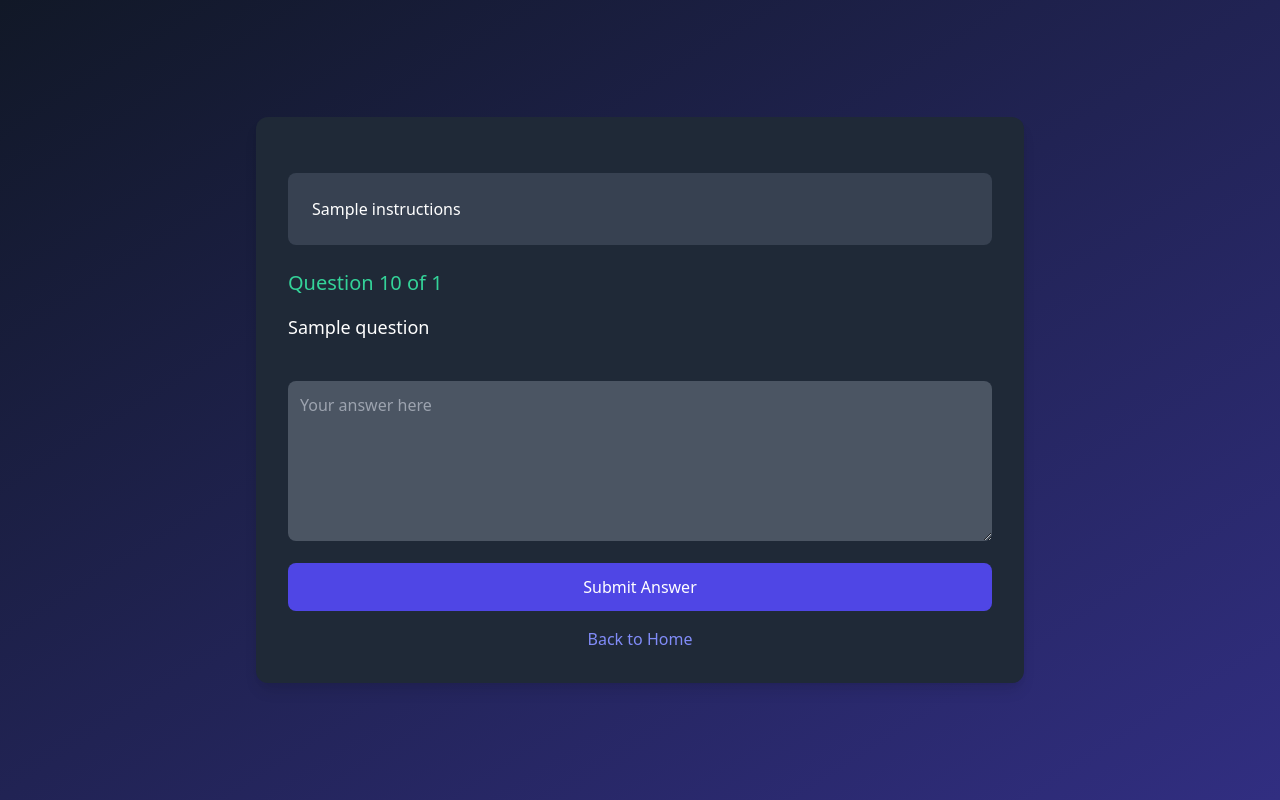
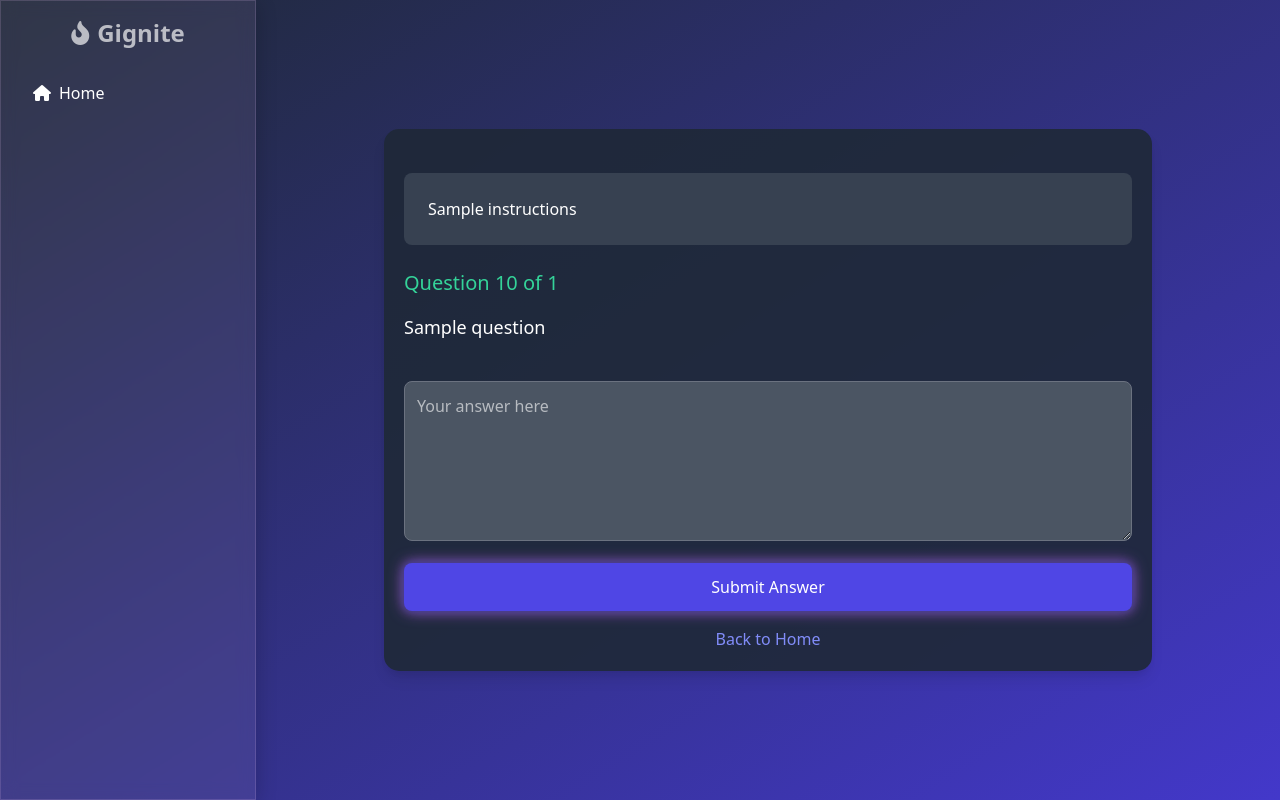
Before and after one commit to Santhosraj/Gignite, a FastAPI app: template templates/questions.html in a window 1280 px wide. Run offline with FastAPI, Linux system fonts and the light colour scheme; the template is opened without the code that fills it: most values are stand-ins (such as "Sample title", 1, 10 or a date in 2020); some libraries are stand-ins or nearby versions.

Commit message:
UI Update questions.html

```diff
--- a/templates/questions.html
+++ b/templates/questions.html
@@ -1,19 +1,87 @@
 <!DOCTYPE html>
 <html lang="en">
+
 <head>
     <meta charset="UTF-8">
     <meta name="viewport" content="width=device-width, initial-scale=1.0">
     <title>Questions - Gignite</title>
     <link href="https://cdn.jsdelivr.net/npm/tailwindcss@2.2.19/dist/tailwind.min.css" rel="stylesheet">
-    <link rel="stylesheet" href="/static/styles.css">
+    <link rel="stylesheet" href="https://cdnjs.cloudflare.com/ajax/libs/font-awesome/6.0.0-beta3/css/all.min.css">
+    <style>
+        /* Gradient Background */
+        .bg-gradient-to-br {
+            background: linear-gradient(to bottom right, #1F2937, #4338CA);
+        }
+
+        /* Glassmorphism Effect */
+        .glass {
+            background: rgba(200, 172, 214, 0.1);
+            /* #C8ACD6 with opacity */
+            backdrop-filter: blur(8px);
+            border: 1px solid rgba(200, 172, 214, 0.2);
+            box-shadow: 0 4px 20px rgba(0, 0, 0, 0.2);
+        }
+
+        /* Card Styling */
+        .card {
+            background: rgba(31, 41, 55, 0.9);
+            /* Slightly opaque gray-800 */
+            border-radius: 15px;
+            padding: 20px;
+        }
+
+        /* Card Hover Effect */
+        .card-hover:hover {
+            transform: translateY(-5px) scale(1.02);
+            box-shadow: 0 8px 20px rgba(0, 0, 0, 0.3);
+        }
+
+        /* Neon Glow */
+        .neon-glow {
+            box-shadow: 0 0 5px #433D8B, 0 0 10px #433D8B, 0 0 15px #aa5ed0;
+        }
+
+        /* Textarea Styling */
+        textarea {
+            background-color: #4B5563;
+            /* Medium grey */
+            color: #FFFFFF;
+            /* White text */
+            border: 1px solid #6B7280;
+            /* Lighter grey border */
+        }
+
+        textarea::placeholder {
+            color: rgba(255, 255, 255, 0.6);
+        }
+    </style>
 </head>
-<body class="bg-gradient-to-br from-gray-900 to-indigo-900 text-white min-h-screen flex items-center justify-center">
-    <div class="bg-gray-800 rounded-xl p-8 shadow-lg max-w-3xl w-full">
+
+<body class="bg-gradient-to-br text-white min-h-screen flex">
+    <!-- Sidebar -->
+    <div
+        class="fixed h-full bg-[#17153B] w-64 p-4 transition-transform transform -translate-x-full md:translate-x-0 glass">
+        <h2 class="text-2xl font-bold text-[#C8ACD6] mb-6 text-center animate-pulse">
+            <i class="fas fa-fire-alt mr-2"></i>Gignite
+        </h2>
+        <nav>
+            <a href="/"
+                class="block py-2 px-4 text-[#C8ACD6] hover:bg-[#2E236C] hover:text-white rounded transition-all duration-300">
+                <i class="fas fa-home mr-2"></i>Home
+            </a>
+        </nav>
+    </div>
+
+    <!-- Main Content -->
+    <div class="flex-1 ml-0 md:ml-64 p-8 flex items-center justify-center">
+        <div class="card rounded-xl p-8 shadow-lg max-w-3xl w-full card-hover">
             <h1 class="text-3xl font-bold text-indigo-400 mb-6">{{ state.query }}</h1>
             {% if state.instructions %}
-            <div class="bg-gray-700 p-6 rounded-lg mb-6 overflow-auto max-h-96 whitespace-pre-wrap">{{ state.instructions }}</div>
+            <div class="bg-gray-700 p-6 rounded-lg mb-6 overflow-auto max-h-96 whitespace-pre-wrap">{{
+                state.instructions }}</div>
             {% endif %}
-        <p class="text-xl text-green-400 mb-4">Question {{ state.current_step + 1 }} of {{ state.questions|length }}</p>
+            <p class="text-xl text-green-400 mb-4">Question {{ state.current_step + 1 }} of {{ state.questions|length }}
+            </p>
             {% if state.category == "5" and state.start_time %}
             <div id="timer" class="text-lg text-yellow-400 mb-4">Time Remaining: <span id="countdown"></span></div>
             {% endif %}
@@ -21,12 +89,28 @@
             <form action="/submit_answer" method="post" class="space-y-4">
                 <input type="hidden" name="session_id" value="{{ session_id }}">
                 <textarea name="answer" placeholder="Your answer here"
-                      class="w-full p-3 bg-gray-600 rounded-lg text-white focus:outline-none focus:ring-2 focus:ring-indigo-500 h-40"
+                    class="w-full p-3 rounded-lg text-white focus:outline-none focus:ring-2 focus:ring-indigo-500 h-40"
                     required></textarea>
-            <button type="submit" class="w-full p-3 bg-indigo-600 hover:bg-indigo-700 rounded-lg font-medium transition duration-200">Submit Answer</button>
+                <button type="submit"
+                    class="w-full p-3 bg-indigo-600 hover:bg-indigo-700 rounded-lg font-medium transition duration-200 neon-glow">Submit
+                    Answer</button>
             </form>
             <a href="/" class="block text-center mt-4 text-indigo-400 hover:text-indigo-300">Back to Home</a>
         </div>
+    </div>
+
+    <!-- Mobile Menu Toggle -->
+    <button id="menu-toggle" class="md:hidden fixed top-4 left-4 p-3 bg-[#433D8B] rounded-full neon-glow">
+        <i class="fas fa-bars"></i>
+    </button>
+
+    <script>
+        const menuToggle = document.getElementById('menu-toggle');
+        const sidebar = document.querySelector('div.fixed');
+        menuToggle.addEventListener('click', () => {
+            sidebar.classList.toggle('-translate-x-full');
+        });
+    </script>
 
     {% if state.category == "5" and state.start_time %}
     <script>
@@ -37,9 +121,7 @@
         // Current time when page loads (in milliseconds)
         const currentTime = Date.now();
         // Calculate elapsed time since the mock interview started
-        let elapsedTime = currentTime - startTime;
-        // Ensure elapsedTime is not negative (in case of clock skew or session issues)
-        elapsedTime = Math.max(elapsedTime, 0);
+        let elapsedTime = Math.max(currentTime - startTime, 0);
         // Calculate remaining time, capped at totalDuration
         let timeLeft = Math.min(totalDuration - elapsedTime, totalDuration);
 
@@ -55,6 +137,7 @@
                 clearInterval(timerInterval);
                 countdownElement.textContent = "0:00";
                 alert("Time's up! Please submit your final answer.");
+                document.querySelector("form").submit(); // Auto-submit on timeout
             } else {
                 timeLeft -= 1000; // Decrease by 1 second
             }
@@ -70,8 +153,10 @@
         } else {
             countdownElement.textContent = "0:00";
             alert("Time's up! The mock interview has ended.");
+            document.querySelector("form").submit(); // Auto-submit on page unload
         }
     </script>
     {% endif %}
 </body>
+
 </html>
```
Lines whose indentation alone changed are shown as unchanged.
